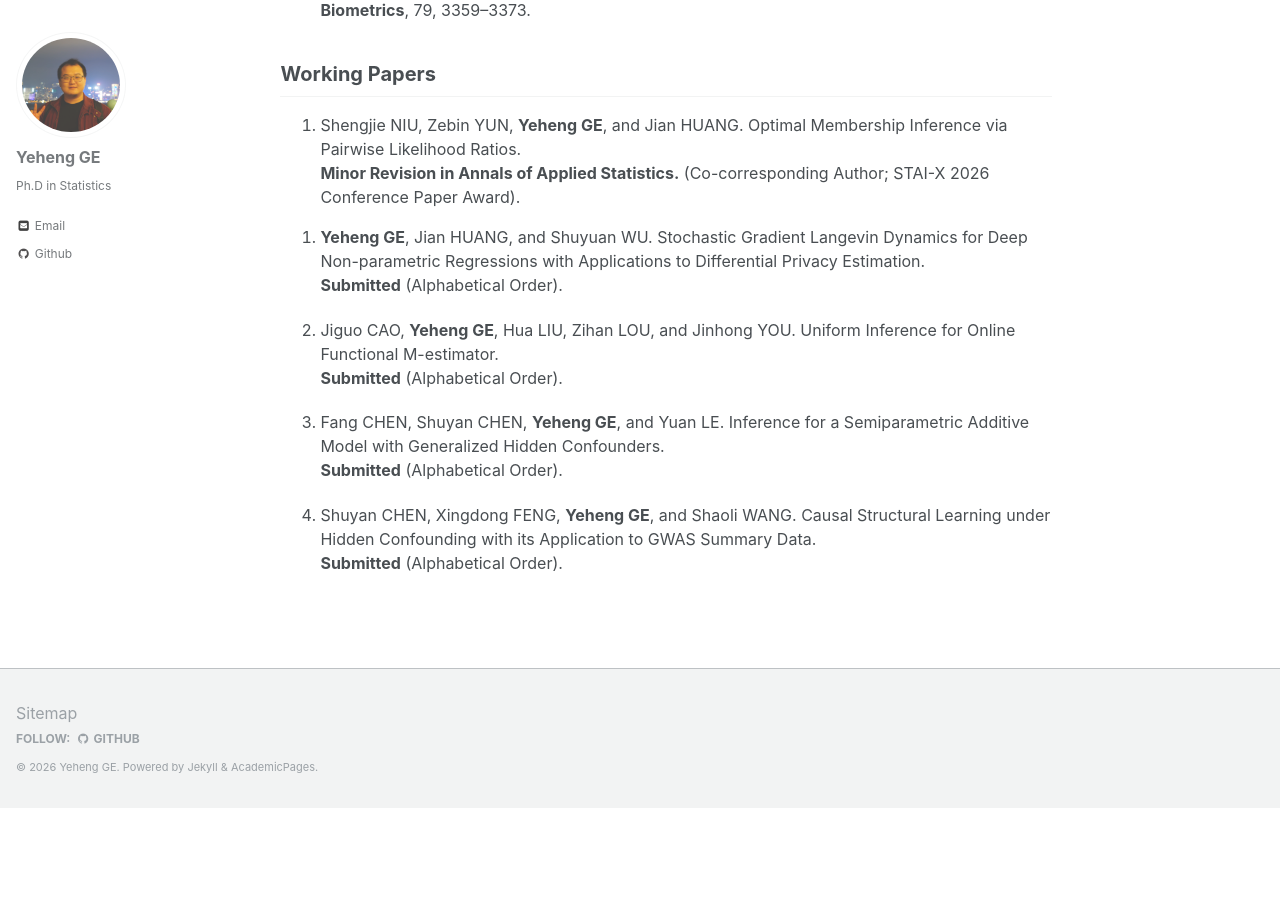
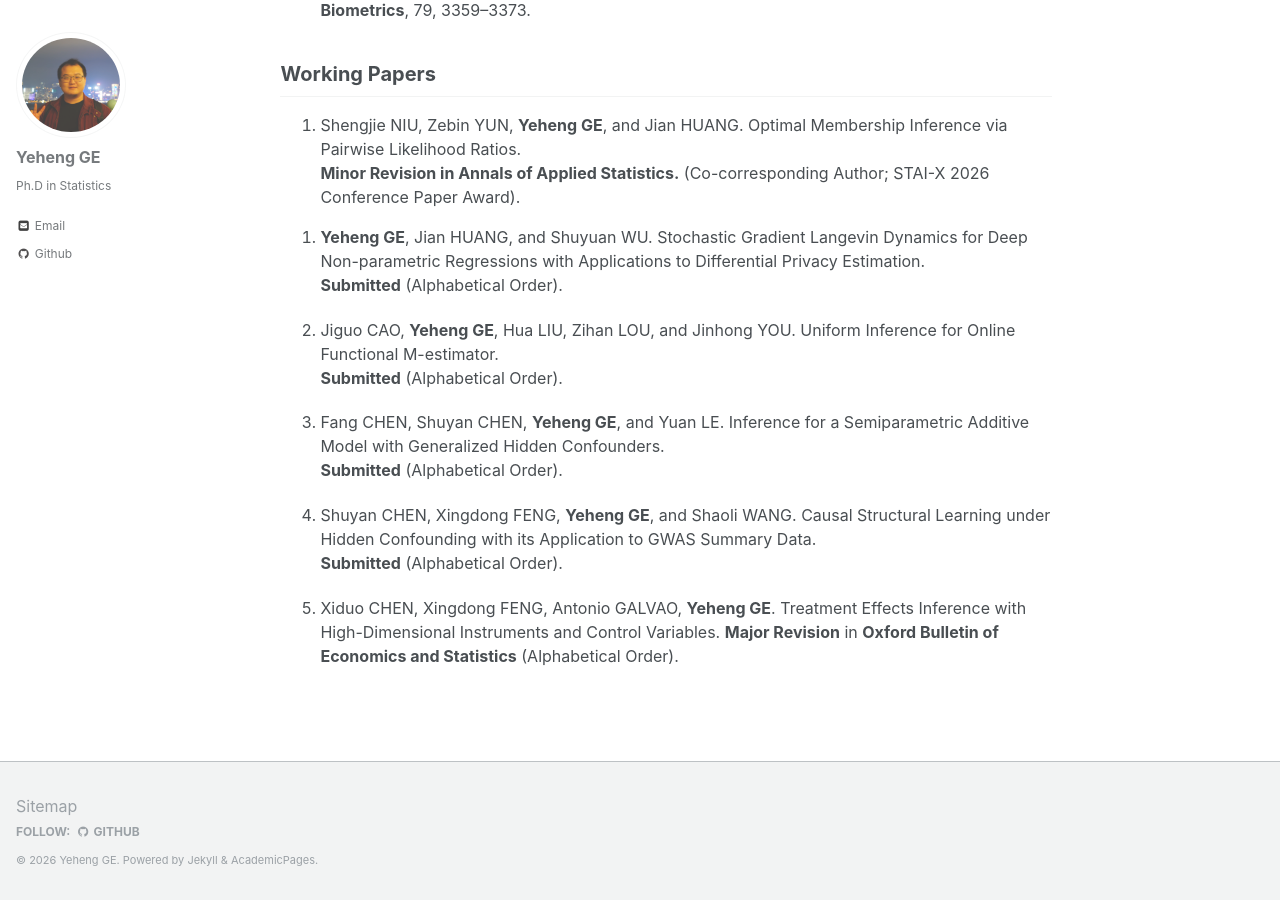
Before and after one commit to geyh96/geyh96.github.io, a Jekyll site: the page built from _pages/about.md, in a window 1280 px wide and 900 px high, scrolled down 1408 px. Built offline with Jekyll 4.4.1, drawn with Linux system fonts in a browser that asks for light colours; before the commit the page ends 2216 px from its top, so only the background shows below that.

Commit message:
Update about.md

```diff
--- a/_pages/about.md
+++ b/_pages/about.md
@@ -123,9 +123,13 @@ Before that, I got my Ph.D from Shanghai University of Finance and Economics, un
    (Alphabetical Order).
 
 
-<!--
+1. Xiduo CHEN, Xingdong FENG, Antonio GALVAO, **Yeheng GE**.
+   Treatment Effects Inference with High-Dimensional Instruments and Control Variables.
+   **Major Revision** in **Oxford Bulletin of Economics and Statistics**
+   (Alphabetical Order).
 
 
+<!--
 1. Xueyu ZHOU, **Yeheng GE**, and Jian HUANG.
    Prediction Powered Training for Semi-Supervised Generative Models.
    **In Preparation**
```
